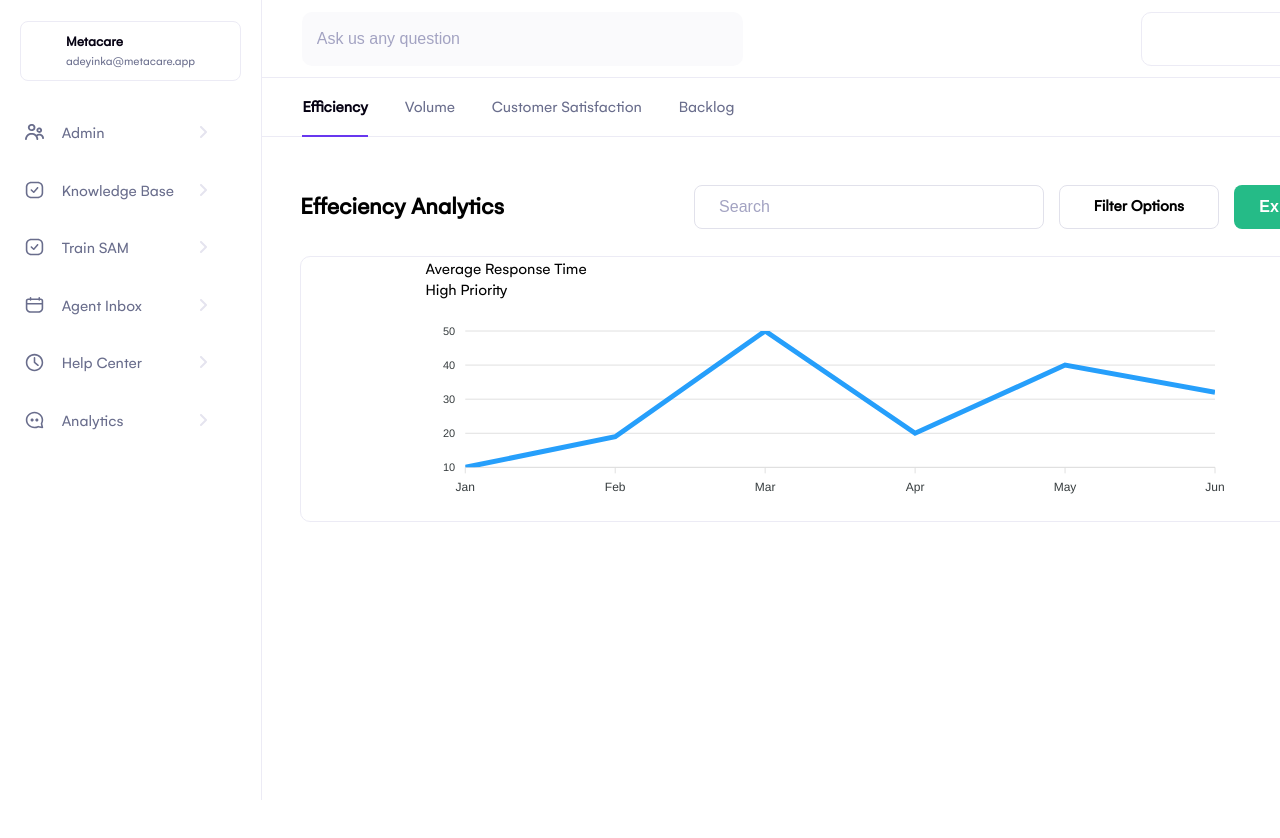
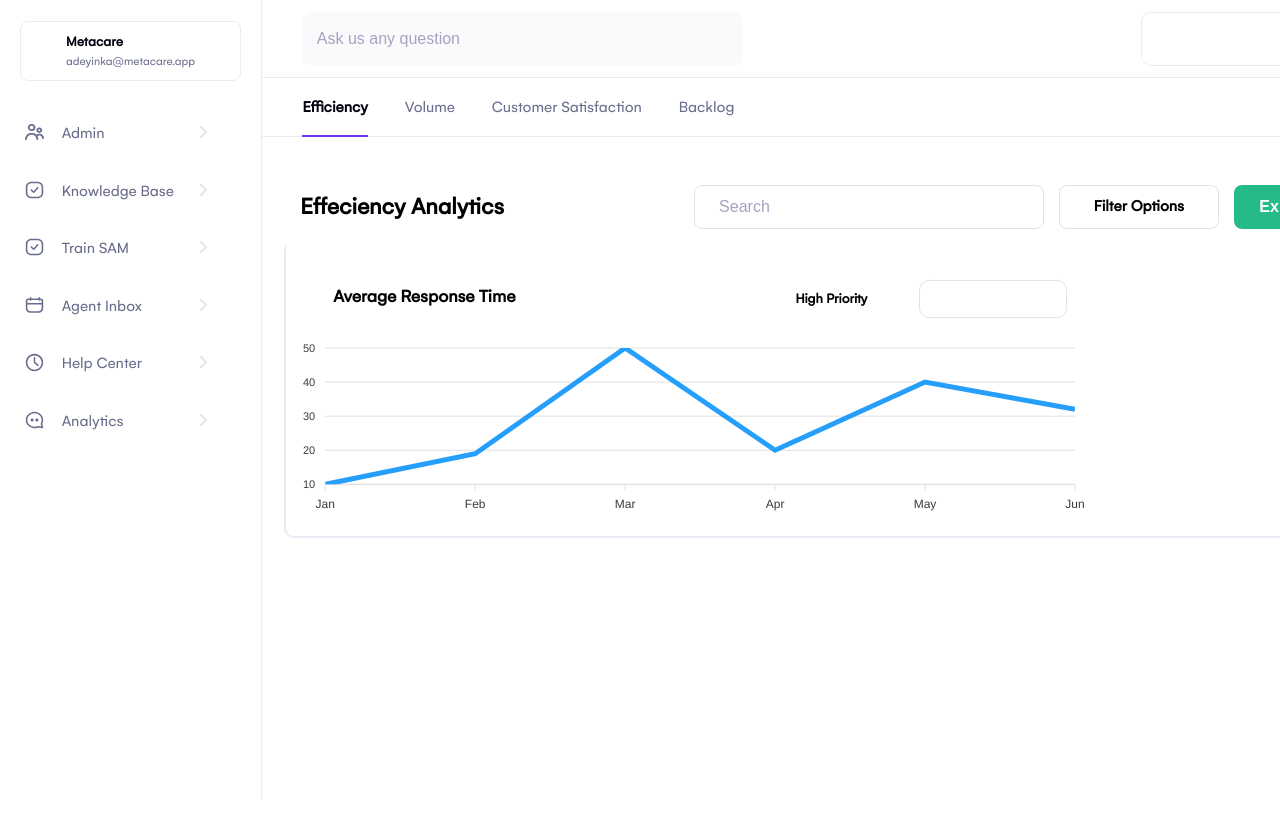
Before and after one commit to Tk-brainCodes/Dashboard, a React (Vite) app: page / in a window 1280 px wide. Shown: the top 838 px of the page. Built offline with nearby package versions, Linux system fonts and the light colour scheme.

Commit message:
updated style

```diff
--- a/src/components/Graph/Graph.styles.scss
+++ b/src/components/Graph/Graph.styles.scss
@@ -1,23 +1,171 @@
 .Graph {
   margin-left: 16.28em;
-  margin-top: 16em;
+  margin-top: 15em;
   width: 73.63em;
   height: 100vh;
 
   .Graph-component {
-    width: 63.63em;
-    height: 16.63em;
+    width: 64.83em;
+    height: 18.63em;
     border-radius: 0.63em;
-    border: 1px solid #ecebf5;
+    border: 0.13em solid #ecebf5;
     box-sizing: border-box;
-    margin: 0.75em 2.5em;
+    // margin: 0.75em 2.5em;
     display: flex;
     align-items: center;
-    justify-content: space-around;
-    flex-wrap: wrap;
+    justify-content: space-between;
+    flex-wrap: nowrap;
+    margin: 0em 1.5em;
 
     .line-chart {
       width: 48em;
+
+      .graph-heading {
+        display: flex;
+        align-items: center;
+        justify-content: space-between;
+        width: 47.82em;
+        height: 2.38em;
+        margin: 0em 0.99em;
+        padding-top: 0.25em;
+        padding-bottom: 0.25em;
+        margin-top: 38px;
+
+        .graph-heading-text {
+          display: flex;
+          align-items: center;
+          justify-content: center;
+          height: 1.75em;
+          width: 16.81em;
+
+          .graph-text {
+            width: 11.44em;
+            height: 1.63em;
+            font-size: 1.13rem;
+            font-weight: 600;
+          }
+
+          .graph-percentage {
+            width: 4.38em;
+            height: 1.75em;
+            font-size: 1.13rem;
+            border-radius: 0.63;
+            background-color: rgba(37, 187, 135, 0.1);
+            display: flex;
+            align-items: center;
+            justify-content: center;
+            color: #25bb87;
+          }
+        }
+
+        .graph-header-content {
+          width: 17em;
+          display: flex;
+          align-items: center;
+          justify-content: space-between;
+
+          .graph-priority {
+            font-size: 0.88em;
+            line-height: 1.38em;
+            width: 6.2em;
+            font-weight: 600;
+            display: flex;
+            align-items: center;
+            justify-content: space-between;
+
+            .rectangle {
+              width: 0.63em;
+              height: 0.63em;
+              background-color: #f05d23;
+              border-radius: 0.13em;
+              border: none;
+              cursor: pointer;
+            }
+          }
+
+          .graph-date-picker {
+            display: flex;
+            flex-direction: row;
+            justify-content: center;
+            align-items: center;
+            width: 9.25em;
+            height: 2.38em;
+            border-radius: 0.63em;
+            border: 1px solid #e1e1eb;
+            box-sizing: border-box;
+            font-weight: 600;
+          }
+        }
+      }
+    }
+
+    .Graph-aside {
+      width: 14.63em;
+      height: 18.58em;
+      border-left: 0.13em solid #ecebf5;
+      display: flex;
+      flex-direction: column;
+      align-items: center;
+      justify-content: center;
+
+      .card-1 {
+        width: 10.69em;
+        height: 116px;
+        border-radius: 10px;
+        font-size: 1.13rem;
+        display: flex;
+        flex-flow: column;
+        border: 0.06em solid #ecebf5;
+        background-color: #fafafa;
+        margin-top: 0px;
+        padding: 20px;
+
+        .card-title {
+          width: 10.81em;
+          height: 1.38em;
+          font-size: 0.88rem;
+          color: #696d8c;
+          font-weight: 400;
+          margin-top: 10px;
+        }
+
+        .time {
+          width: auto !important;
+          height: 2em;
+          font-size: 1.25em;
+          font-weight: 600;
+          margin-top: 8px;
+        }
+      }
+      .card-2 {
+        width: 10.69em;
+        height: 116px;
+        border-radius: 10px;
+        font-size: 1.13rem;
+        display: flex;
+        flex-flow: column;
+        border: 0.06em solid #ecebf5;
+        background-color: #fafafa;
+        margin-top: 15px;
+        padding: 20px;
+
+        .card-title {
+          width: 9.81em;
+          height: 1.38em;
+          font-size: 0.88rem;
+          color: #696d8c;
+          font-weight: 400;
+          margin-top: 10px;
+        }
+
+        .time {
+          width: auto !important;
+          height: 2em;
+          font-size: 1.25em;
+          font-weight: 600;
+          margin-top: 8px;
+        }
+      }
     }
   }
 }
```
